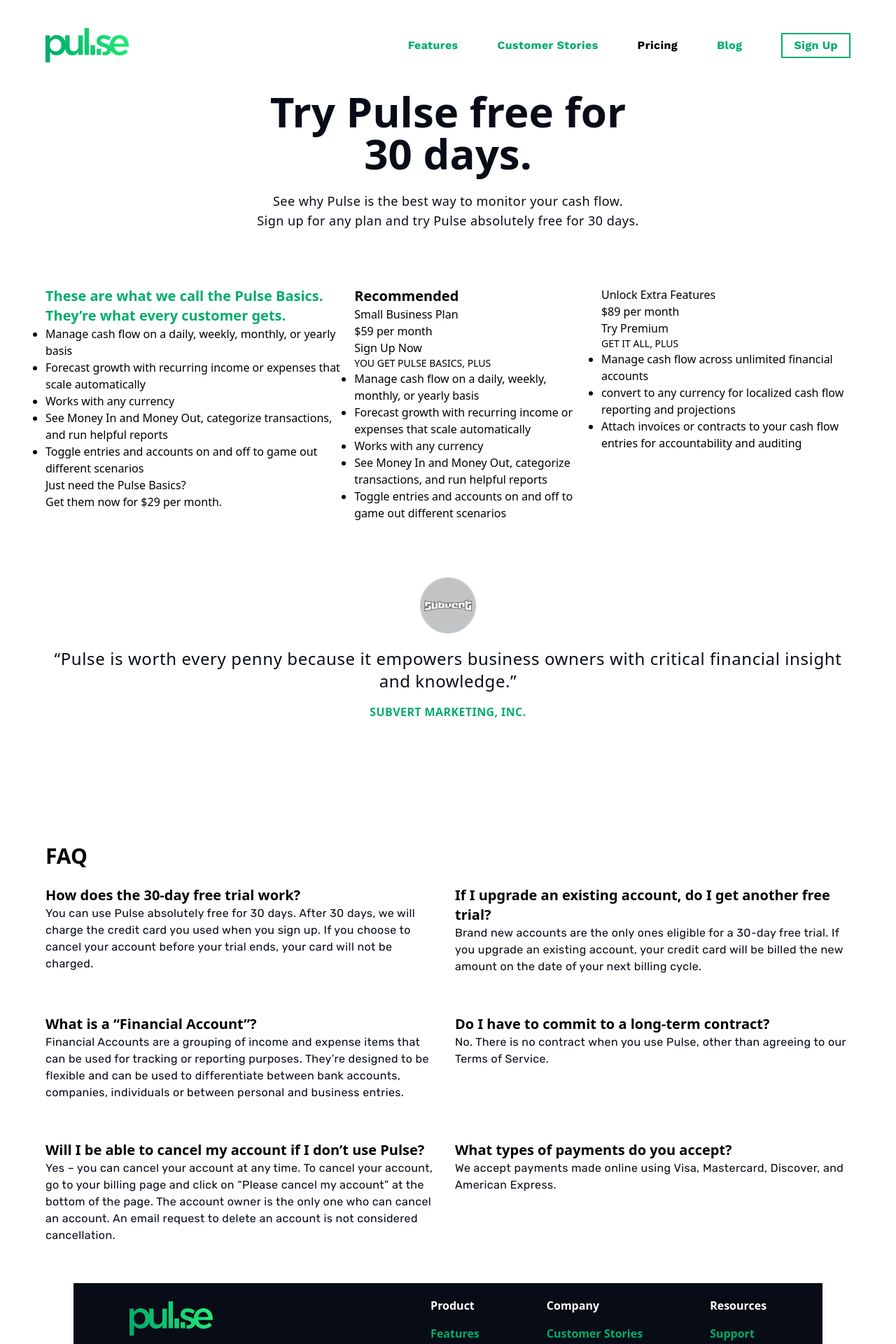
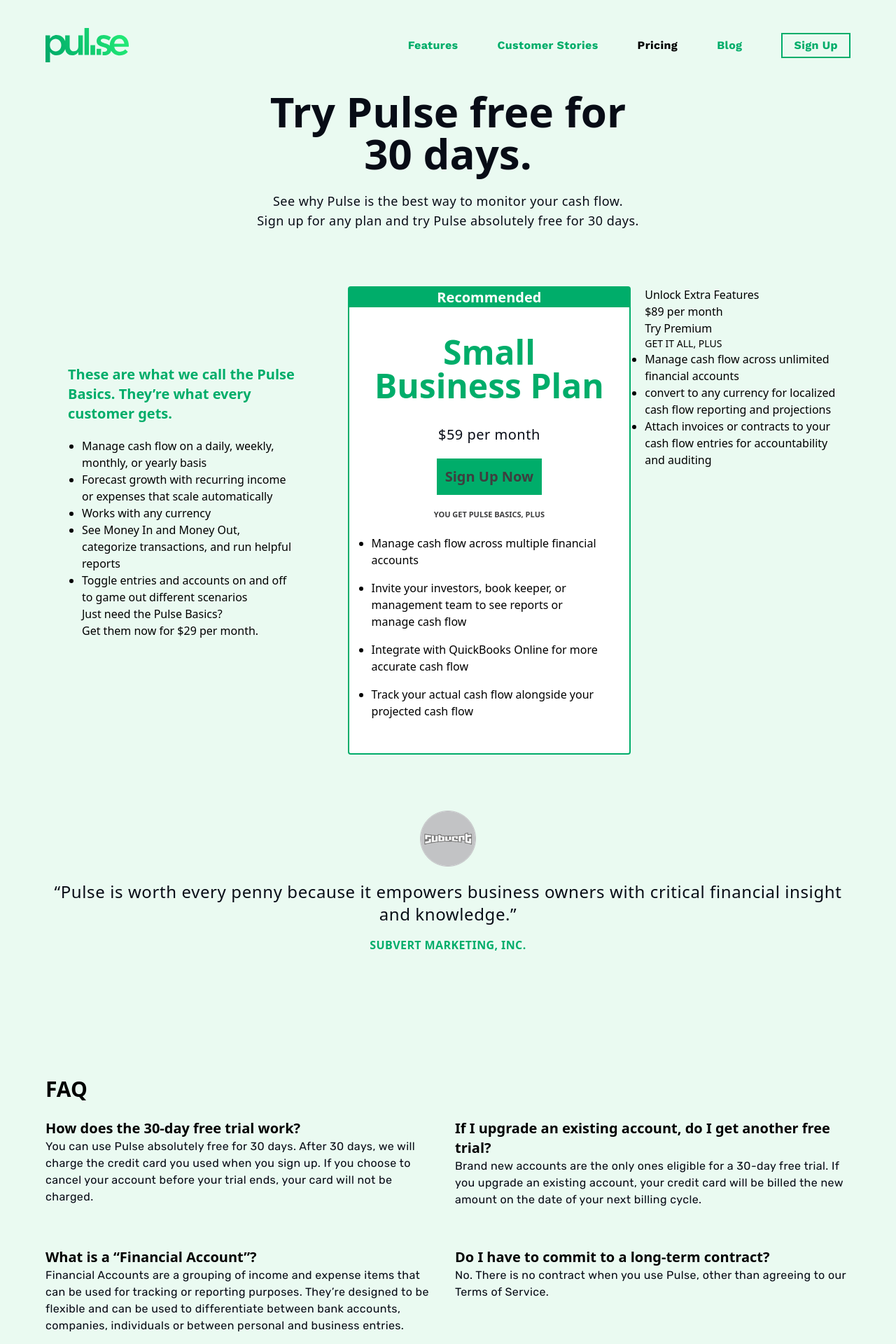
Before and after one commit to gaqlaxy/Level1, a React (Vite) app in the folder Pulse/: page / in a window 1280 px wide. Shown: the top 1920 px of the page at 70% size. Built offline with nearby package versions, Linux system fonts and the light colour scheme.

Commit message:
Modified pricing

```diff
--- a/Pulse/index.html
+++ b/Pulse/index.html
@@ -6,7 +6,7 @@
     <meta name="viewport" content="width=device-width, initial-scale=1.0" />
     <title>Pricing | Pulse</title>
   </head>
-  <body>
+  <body style="background-color: #eafaf1">
     <div id="root"></div>
     <script type="module" src="/src/main.jsx"></script>
   </body>
--- a/Pulse/src/App.jsx
+++ b/Pulse/src/App.jsx
@@ -8,7 +8,8 @@
 
 export default function App() {
   return (
-    <div className="max-w-[1150px] mx-auto ">
+    <div>
+      <div>
         <Navbar />
         <Herosection />
         <Pricing />
@@ -16,5 +17,6 @@
         <Faq />
         <Footer />
       </div>
+    </div>
   );
 }
--- a/Pulse/src/Faq.jsx
+++ b/Pulse/src/Faq.jsx
@@ -3,7 +3,7 @@
 export default function Faq() {
   return (
     <>
-      <div className="mt-7 mb-14">
+      <div className="mt-7 mb-16 max-w-[1150px] mx-auto">
         <h1 className="text-3xl font-extrabold mb-6">FAQ</h1>
 
         <div className="grid grid-cols-2 gap-y-14 gap-x-5">
--- a/Pulse/src/Footer.jsx
+++ b/Pulse/src/Footer.jsx
@@ -3,15 +3,24 @@
 export default function Footer() {
   return (
     <>
-      <footer className="flex items-center justify-around m-10 bg-[#080c16] pb-10">
+      <footer className="bg-[#080c16] relative">
+        <div className="flex justify-around mx-10 mt-20 pt-20">
           <div className="p-5">
             <img src="/pulse-logo.svg" alt="" className="mb-16" />
             <a
               href=""
-            className="border p-4  bg-pulsegreen border-none font-bold"
+              className="border p-4  bg-pulsegreen border-none font-bold footerbtn"
             >
               Sign Up for a Free 30-Day Trial
             </a>
+            <p className="mt-20 text-[#6f7c6f99] text-[12px]">
+              ©2019 Pulseapp.com, Inc. All Rights Reserved | Terms of Use |
+              Privacy Policy | EU Privacy
+            </p>
+            <p className="text-[#6f7c6f99] text-[12px]">
+              Pulse is made by Simple Focus. We also make Ballpark, Sifter, and
+              Curated.
+            </p>
           </div>
           <div className="flex p-5 text-white gap-24">
             <div>
@@ -55,6 +64,7 @@
               </ul>
             </div>
           </div>
+        </div>
       </footer>
     </>
   );
--- a/Pulse/src/Herosection.jsx
+++ b/Pulse/src/Herosection.jsx
@@ -3,7 +3,7 @@
 export default function Herosection() {
   return (
     <>
-      <div className="hero container flex flex-col items-center mt-10 text-center">
+      <div className="hero container flex flex-col items-center mt-10 text-center max-w-[1150px] mx-auto">
         <div className="hero-heading text-[#080c16]  text-6xl font-bold">
           <h1>Try Pulse free for</h1>
           <h1> 30 days.</h1>
--- a/Pulse/src/Navbar.jsx
+++ b/Pulse/src/Navbar.jsx
@@ -3,7 +3,7 @@
 export default function Navbar() {
   return (
     <>
-      <header className="flex justify-between items-center  mt-10 relative">
+      <header className="flex justify-between items-center  mt-10 relative max-w-[1150px] mx-auto">
         <div>
           <img src="/pulse-logo.svg" alt="Pulse Logo" />
         </div>
--- a/Pulse/src/Pricing.jsx
+++ b/Pulse/src/Pricing.jsx
@@ -3,15 +3,15 @@
 export default function Pricing() {
   return (
     <>
-      <div className="pricing-section flex mt-20 gap-5">
-        <div className="pricing-1">
-          <div className="heading">
-            <p className="font-bold text-pulsegreen text-xl">
+      <div className="pricing-section flex mt-20 gap-5 max-w-[1150px] mx-auto">
+        <div className="pricing-1 mt-20 p-8 ">
+          <div className="heading mb-5 ">
+            <p className="font-bold text-pulsegreen text-xl ">
               These are what we call the Pulse Basics. They’re what every
               customer gets.
             </p>
           </div>
-          <div className="content">
+          <div className="content px-5">
             <ul className="list-disc">
               <li>
                 Manage cash flow on a daily, weekly, monthly, or yearly basis
@@ -36,33 +36,45 @@
             </p>
           </div>
         </div>
-        <div className="pricing-2">
-          <p className="font-bold text-xl">Recommended</p>
-          <div className="heading">
-            <h2>Small Business Plan</h2>
+        <div className="pricing-2 bg-white border-2 border-solid rounded border-pulsegreen w-3/4 hover:cursor-pointer">
+          <p className="font-bold text-xl bg-pulsegreen text-white text-center">
+            Recommended
+          </p>
+          <div className="pb-8 px-8 flex flex-col justify-center items-center gap-5">
+            <div className="heading mt-10 text-center">
+              <h2 className="font-bold text-pulsegreen text-5xl">
+                Small Business Plan
+              </h2>
             </div>
-          <p className="pricing-price">$59 per month</p>
-          <a href="">Sign Up Now</a>
-          <p className="uppercase text-sm">You get pulse basics, plus</p>
+            <p className="mt-3 text-center text-xl tracking-wide text-[#080c16]">
+              $59 per month
+            </p>
+            <a
+              href=""
+              className="border-2 border-pulsegreen border-none bg-pulsegreen text-[#3e3e3f] font-bold text-xl p-3 pricing2btn"
+            >
+              Sign Up Now
+            </a>
+            <p className="uppercase text-[11px] text-[#3e3e3f] font-bold">
+              You get pulse basics, plus
+            </p>
             <div className="content">
               <ul className="list-disc">
-              <li>
-                Manage cash flow on a daily, weekly, monthly, or yearly basis
+                <li className="mb-4">
+                  Manage cash flow across multiple financial accounts
                 </li>
-              <li>
-                Forecast growth with recurring income or expenses that scale
-                automatically
+                <li className="mb-4">
+                  Invite your investors, book keeper, or management team to see
+                  reports or manage cash flow
                 </li>
-              <li>Works with any currency</li>
-              <li>
-                See Money In and Money Out, categorize transactions, and run
-                helpful reports
+                <li className="mb-4">
+                  Integrate with QuickBooks Online for more accurate cash flow
                 </li>
-              <li>
-                Toggle entries and accounts on and off to game out different
-                scenarios
+                <li className="mb-4">
+                  Track your actual cash flow alongside your projected cash flow
                 </li>
               </ul>
+            </div>
           </div>
         </div>
         <div className="pricing-3">
--- a/Pulse/src/Testimonials.jsx
+++ b/Pulse/src/Testimonials.jsx
@@ -3,7 +3,7 @@
 export default function Testimonials() {
   return (
     <>
-      <div className="testimonials flex flex-col items-center mt-20 gap-5 mb-44">
+      <div className="testimonials flex flex-col items-center mt-20 gap-5 mb-44 max-w-[1150px] mx-auto">
         <div className="">
           <img src="/subvert-avatar.png" alt="" />
         </div>
--- a/Pulse/src/index.css
+++ b/Pulse/src/index.css
@@ -14,4 +14,11 @@
     box-shadow: -5px 5px #00ad6a;
     transform: translate3d(5px, -5px, 0);
   }
+  .footerbtn {
+    transition: all 0.3s ease-in-out;
+  }
+  .footerbtn:hover {
+    box-shadow: 5px -5px #00ad6a;
+    transform: translate3d(5px, -5px, 0);
+  }
 }
```
Lines whose indentation alone changed are shown as unchanged.
